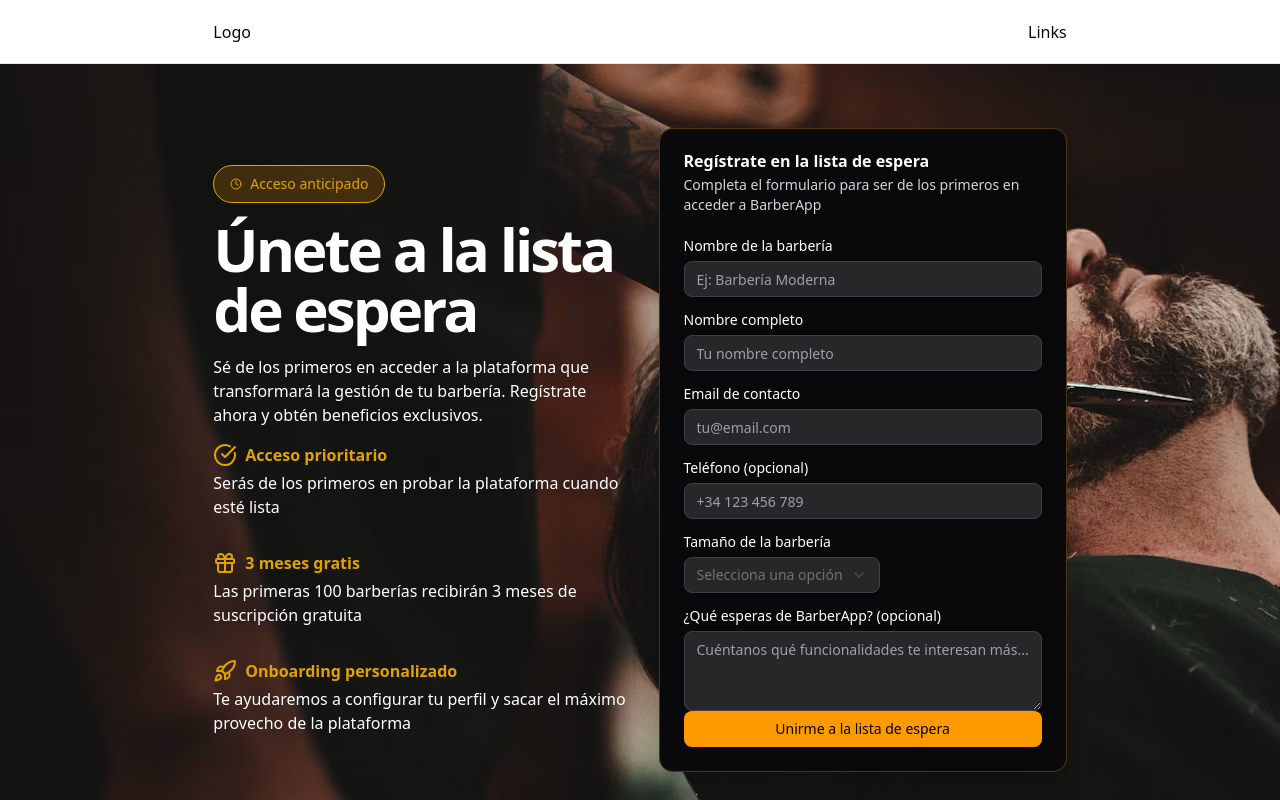
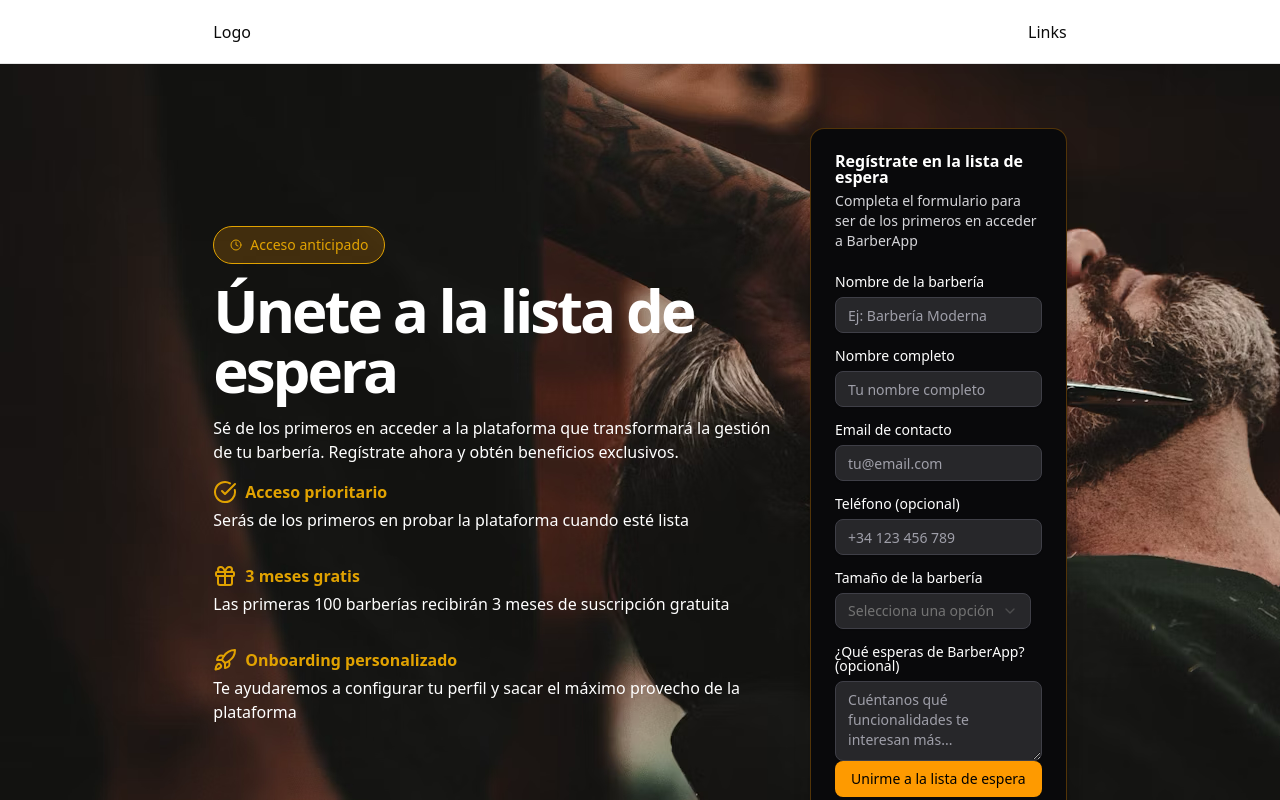
Before and after one commit to LEstebanR/barberapp, a Next.js app: page / in a window 1280 px wide. Shown: the top 800 px of the page. Built offline with nearby package versions, Linux system fonts and the light colour scheme.

Commit message:
fix layout

```diff
--- /dev/null
+++ b/app/loading.tsx
@@ -0,0 +1,3 @@
+export default function Loading() {
+  return <div>Loading...</div>;
+}
--- a/app/page.tsx
+++ b/app/page.tsx
@@ -60,8 +60,8 @@ export default function Home() {
   return (
     <main className="flex flex-col mt-16 items-center w-full ">
       <section className="w-full py-16  bg-[url('/bg-barber.png')]">
-        <div className="grid grid-cols-1 md:grid-cols-2 gap-4  text-white mx-auto justify-end md:w-8/12 px-4 md:px-0 ">
-          <div className="flex flex-col justify-center gap-4 max-w-xl">
+        <div className="text-white  gap-8 flex md:flex-row md:justify-between md:w-8/12 mx-auto flex-col px-4 md:px-0 justify-center">
+          <div className="flex flex-col justify-center gap-4 md:max-w-xl">
             <Badge className="bg-amber-500/20 text-primary border-primary flex items-center gap-2 rounded-full px-4 py-2">
               <Clock className="w-8 h-8 text-primary" />
               <p className="text-primary text-sm">Acceso anticipado</p>
@@ -88,7 +88,7 @@ export default function Home() {
               </ul>
             </div>
           </div>
-          <div className="flex md:justify-end items-center">
+          <div className="flex items-center">
             <WaitlistForm />
           </div>
         </div>
```
